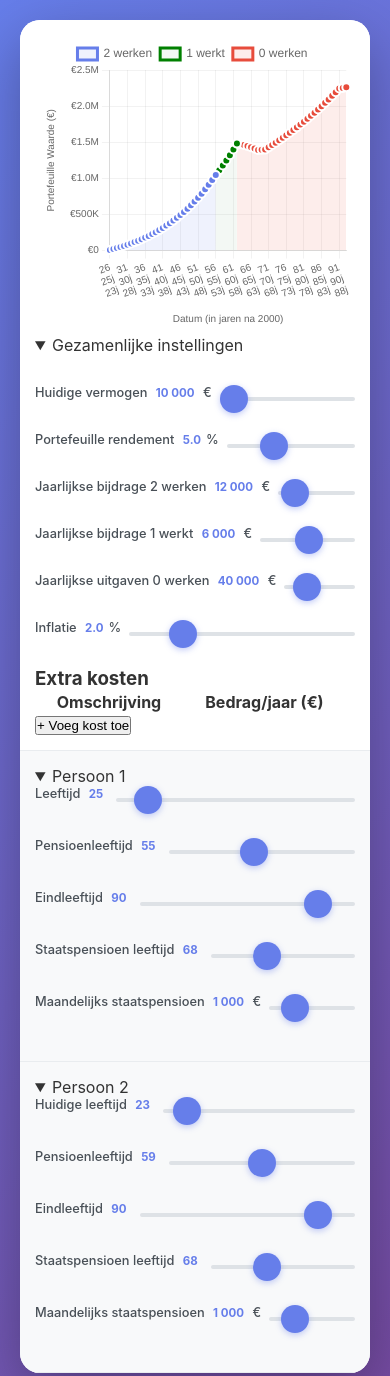
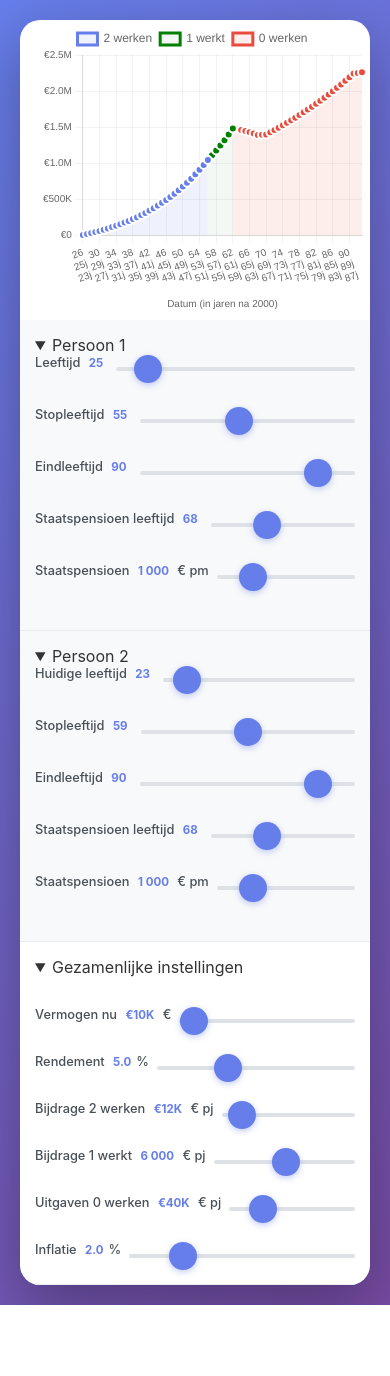
Before and after one commit to svro/fire, a plain HTML site: page index.html in a window 390 px wide. Shown: the top 1376 px of the page. After the commit the page ends 1305 px from the top, so only its background shows below. Drawn offline with nearby package versions, Linux system fonts and the light colour scheme.

Commit message:
Layout aanpassingen

```diff
--- a/index.html
+++ b/index.html
@@ -3,15 +3,14 @@
 <head>
     <meta charset="UTF-8">
     <meta name="viewport" content="width=device-width, initial-scale=1.0">
-    <title>FIRE Calculator - België</title>
+    <title>FIRE Calculator</title>
     <link rel="stylesheet" href="style.css">
     <script src="https://cdn.jsdelivr.net/npm/chart.js"></script>
-</head>
+
 <body>
     <div class="container">
         <div class="main-content">
-
-                <div class="controls-panel">
+            <div class="person1-panel">
                 <details open>
                 <summary>Persoon 1</summary>
                 <div class="slider-group">
@@ -21,10 +20,9 @@
                     </label>
                     <input type="range" id="currentAge1" min="18" max="100" value="25" step="1">
                 </div>
-
                 <div class="slider-group">
                     <label for="retirementAge1">
-                            Pensioenleeftijd
+                        Stopleeftijd
                         <span class="value" id="retirementAge1Value">55</span>
                     </label>
                     <input type="range" id="retirementAge1" min="18" max="100" value="55" step="1">
@@ -47,56 +45,54 @@
 
                 <div class="slider-group">
                     <label for="monthlyPension">
-                            Maandelijks staatspensioen
-                            <span class="value" id="monthlyPensionValue">1.000</span> €
+                        Staatspensioen
+                        <span class="value" id="monthlyPensionValue">1.000</span> € pm
                     </label>
                     <input type="range" id="monthlyPension" min="0" max="5000" value="1000" step="50">
                 </div>
                 </details>
             </div>
-
-
-
             <div class="chart-panel">
                 <div class="chart-wrapper">
                     <canvas id="portfolioChart"></canvas>
                 </div>
+                <div class="common-panel">
                     <details open>
                     <summary>Gezamenlijke instellingen</summary>
                     <div class="chart-sliders">
                         <div class="slider-group">
                             <label for="currentAssets">
-                            Huidige vermogen
+                                Vermogen nu
                                 <span class="value" id="currentAssetsValue">10.000</span> €
                             </label>
                             <input type="range" id="currentAssets" min="0" max="2000000" value="10000" step="1000">
                         </div>
                         <div class="slider-group">
                             <label for="portfolioReturns">
-                            Portefeuille rendement
+                                Rendement
                                 <span class="value" id="portfolioReturnsValue">5.0</span>%
                             </label>
                             <input type="range" id="portfolioReturns" min="0" max="15" value="5" step="0.1">
                         </div>
                         <div class="slider-group">
                             <label for="annualContribution">
-                            Jaarlijkse bijdrage 2 werken
-                            <span class="value" id="annualContributionValue">12.000</span> €
+                                Bijdrage 2 werken
+                                <span class="value" id="annualContributionValue">12.000</span> € pj
                             </label>
                             <input type="range" id="annualContribution" min="0" max="200000" value="12000" step="1000">
                         </div>
                         <div class="slider-group">
                             <label for="annualContribution2">
-                            Jaarlijkse bijdrage 1 werkt
-                            <span class="value" id="annualContribution2Value">6.000</span> €
+                                Bijdrage 1 werkt
+                                <span class="value" id="annualContribution2Value">6.000</span> € pj
                             </label>
                             <input type="range" id="annualContribution2" min="-200000" max="200000" value="6000" step="1000">
                         </div>
 
                         <div class="slider-group">
                             <label for="annualSpending">
-                            Jaarlijkse uitgaven 0 werken
-                            <span class="value" id="annualSpendingValue">40.000</span> €
+                                Uitgaven 0 werken
+                                <span class="value" id="annualSpendingValue">40.000</span> € pj
                             </label>
                             <input type="range" id="annualSpending" min="0" max="200000" value="40000" step="1000">
                         </div>
@@ -116,7 +112,7 @@
                             <input type="range" id="swr" min="2" max="7" value="4" step="0.1">
                         </div>
                         -->
-                    <div id="extraCostsSection">
+                        <div id="extraCostsSection" >
                             <h3>Extra kosten</h3>
                             <table id="extraCostsTable">
                                 <thead>
@@ -137,8 +133,12 @@
                     </div>
                     </details>
                 </div>
+            </div>
 
-            <div class="pension-panel">
+
+
+
+            <div class="person2-panel">
                 <details open>
                     <summary>Persoon 2</summary>
 
@@ -154,7 +154,7 @@
 
                 <div class="slider-group">
                     <label for="retirementAge2">
-                        Pensioenleeftijd
+                        Stopleeftijd
                         <span class="value" id="retirementAge2Value">59</span>
                     </label>
                     <input type="range" id="retirementAge2" min="18" max="100" value="59" step="1">
@@ -177,8 +177,8 @@
 
                 <div class="slider-group">
                     <label for="monthlyPension2">
-                        Maandelijks staatspensioen
-                        <span class="value" id="monthlyPension2Value">1.000</span> €
+                        Staatspensioen
+                        <span class="value" id="monthlyPension2Value">1.000</span> € pm
                     </label>
                     <input type="range" id="monthlyPension2" min="0" max="5000" value="1000" step="50">
                 </div>
@@ -188,7 +188,6 @@
             </div>
         </div>
     </div>
-
     <script src="script.js"></script>
 </body>
 </html>
--- a/script.js
+++ b/script.js
@@ -43,6 +43,11 @@ let extraCosts = []; // array van { description, amount, startAge, endAge }
 
 // Format number with spaces as thousand separators (European style)
 function formatNumber(num) {
+    if (num >= 1000000 || num <= -1000000) {
+        return '€' + (num / 1000000).toFixed(2) + 'M';
+    } else if (num >= 10000 || num <= -1000) {
+        return '€' + (num / 1000).toFixed(0) + 'K';
+    }
     return Math.round(num).toString().replace(/\B(?=(\d{3})+(?!\d))/g, ' ');
 }
 
@@ -562,8 +567,8 @@ function updateChart() {
                         display: true,
                         text: 'Portefeuille Waarde (€)',
                         font: {
-                            size: window.innerWidth < 768 ? 10 : 12,
-                            weight: window.innerWidth < 768 ? '400' : '600'
+                            size: window.innerWidth < 768 ? 0 : 12,
+                            weight: '600'
                          },
                         padding: { top: 10, bottom: 10 }
                     },
--- a/style.css
+++ b/style.css
@@ -27,22 +27,22 @@ body {
     min-height: calc(100vh - 40px);
 }
 
-.controls-panel {
+.person1-panel {
     flex: 0 0 260px;
-    padding: 40px;
+    padding: 8px;
     background: #f8f9fa;
     border-right: 1px solid #e9ecef;
 }
 
-.pension-panel {
+.person2-panel {
     flex: 0 0 260px;
-    padding: 40px;
+    padding: 8px;
     background: #f8f9fa;
     border-left: 1px solid #e9ecef;
 }
 
-.controls-panel h2,
-.pension-panel h2 {
+.person1-panel h2,
+.person1-panel h2 {
     font-size: 1.5em;
     margin-bottom: 30px;
     color: #333;
@@ -151,58 +151,35 @@ details summary::after {
     display: none; /* verberg op desktop */
   }
 
-@media (max-width: 1200px) {
-    .main-content {
-        flex-wrap: wrap;
-    }
 
-    .controls-panel {
-        flex: 1 1 100%;
-        border-right: none;
-        border-bottom: 1px solid #e9ecef;
-        order: 2;
-    }
-
-    .chart-panel {
-        flex: 1 1 100%;
-        order: 1;
-    }
-
-    .pension-panel {
-        flex: 1 1 100%;
-        border-left: none;
-        border-top: 1px solid #e9ecef;
-        order: 3;
-    }
-}
-/*
-@media (max-width: 968px) {
-    .controls-panel,
-    .pension-panel {
-        flex: 0 0 100%;
-    }
-
-    .chart-wrapper,
-    #portfolioChart {
-        height: 400px !important;
-    }
-}
-*/
 @media (max-width: 768px) {
     .main-content {
       flex-direction: column;
       height: auto; /* geen vaste hoogte meer */
     }
-    .controls-panel, .chart-panel, .pension-panel {
+    .person1-panel, .common-panel, .person2-panel {
       flex: 0 0 auto;
       width: 100%;
-      padding: 20px;
+      padding: 15px;
       border: none;
       border-bottom: 1px solid #e9ecef;
     }
+    .chart-panel {
+        /* De magische truc: haalt de wrapper "weg" voor de lay-out */
+        display: contents;
+      }
     /* Verplaats chart naar boven zodat die direct zichtbaar is */
-    .chart-panel {
-      order: -1;
+    .chart-wrapper {
+      order: 1;
+    }
+    .person1-panel {
+        order: 2;
+    }
+    .person2-panel {
+        order: 3;
+    }
+    .common-panel {
+        order: 4;
     }
     .chart-wrapper {
         height: 300px;
@@ -253,11 +230,6 @@ details summary::after {
     width: 16px;
     height: 16px;
   }
-
-  /* Minder padding op de panelen */
-  .controls-panel, .pension-panel, .chart-panel {
-    padding: 15px;
-  }
 }
 
 /* In je bestaande CSS: */
@@ -270,6 +242,7 @@ input[type="range"]::-webkit-slider-thumb {
   }
 
 #extraCostsSection {
+    display: none;
     overflow-x: auto;
     -webkit-overflow-scrolling: touch;
 }
```
Lines whose indentation alone changed are shown as unchanged.
